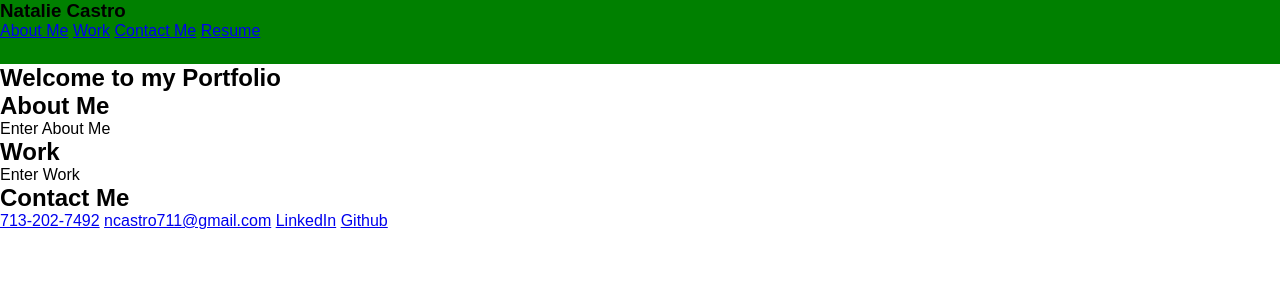
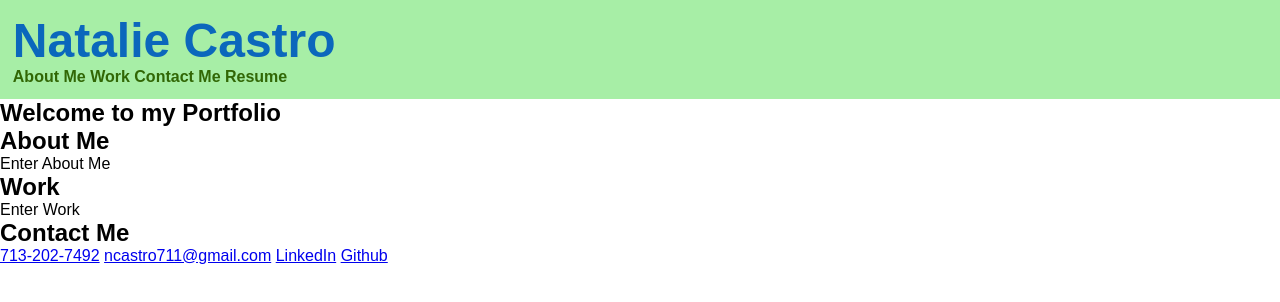
Before and after one commit to ncastro5/Advanced-CSS-Create-Portfolio, a plain HTML site: page index.html in a window 1280 px wide. Drawn offline with Linux system fonts and the light colour scheme.

Commit message:
Added header, h1, and nav code to style.css

```diff
--- a/assets/style.css
+++ b/assets/style.css
@@ -5,14 +5,28 @@
     box-sizing: border-box;
 }
 
-header{
-    height: 8vh;
-    width: 100%;
-    background-color: green;
-}
+header {
+    display: flex;
+    justify-content: space-between;
+    align-items: center;
+    padding: 1%;
+    background-color: #a7eea6;
+    color: #0b67bc;
+  }
 
+  h1 {
+    font-size: 300%;
+  }
 
+  nav a {
+    color: #316705;
+    font-weight: bold;
+    text-decoration: none;
+  }
 
+  nav a:hover {
+    color: #fff;
+  }
 
 
 
```
